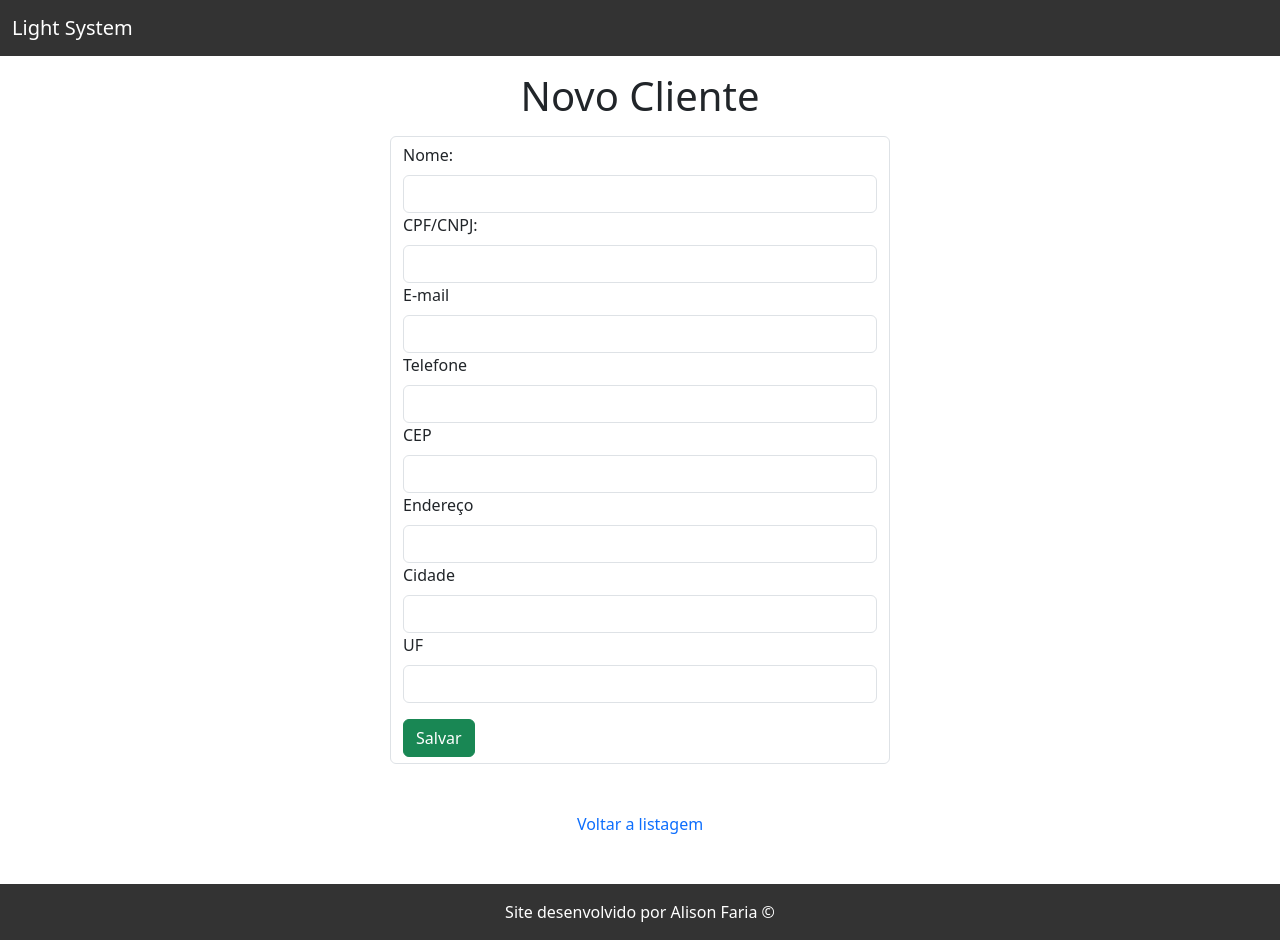
After one commit to AlisonHF/Customer-Crud-CI3, a CodeIgniter app: page /database/Cliente/insert in a window 1280 px wide. The commit adds this page. Run offline with CodeIgniter, Linux system fonts and the light colour scheme.

Commit message:
Adicionado arquivos do projeto

```diff
--- a/application/config/autoload.php
+++ b/application/config/autoload.php
@@ -58,7 +58,7 @@ $autoload['packages'] = array();
 |
 |	$autoload['libraries'] = array('user_agent' => 'ua');
 */
-$autoload['libraries'] = array();
+$autoload['libraries'] = array('database', 'session');
 
 /*
 | -------------------------------------------------------------------
@@ -89,7 +89,7 @@ $autoload['drivers'] = array();
 |
 |	$autoload['helper'] = array('url', 'file');
 */
-$autoload['helper'] = array();
+$autoload['helper'] = array('url');
 
 /*
 | -------------------------------------------------------------------
--- a/application/config/config.php
+++ b/application/config/config.php
@@ -23,7 +23,7 @@ defined('BASEPATH') OR exit('No direct script access allowed');
 | a PHP script and you can easily do that on your own.
 |
 */
-$config['base_url'] = '';
+$config['base_url'] = 'http://localhost:8080/';
 
 /*
 |--------------------------------------------------------------------------
@@ -35,7 +35,7 @@ $config['base_url'] = '';
 | variable so that it is blank.
 |
 */
-$config['index_page'] = 'index.php';
+$config['index_page'] = '';
 
 /*
 |--------------------------------------------------------------------------
@@ -387,7 +387,7 @@ $config['sess_driver'] = 'files';
 $config['sess_cookie_name'] = 'ci_session';
 $config['sess_samesite'] = 'Lax';
 $config['sess_expiration'] = 7200;
-$config['sess_save_path'] = NULL;
+$config['sess_save_path'] = sys_get_temp_dir();
 $config['sess_match_ip'] = FALSE;
 $config['sess_time_to_update'] = 300;
 $config['sess_regenerate_destroy'] = FALSE;
--- a/application/config/routes.php
+++ b/application/config/routes.php
@@ -49,6 +49,6 @@ defined('BASEPATH') OR exit('No direct script access allowed');
 | Examples:	my-controller/index	-> my_controller/index
 |		my-controller/my-method	-> my_controller/my_method
 */
-$route['default_controller'] = 'welcome';
+$route['default_controller'] = 'cliente';
 $route['404_override'] = '';
 $route['translate_uri_dashes'] = FALSE;
--- /dev/null
+++ b/application/controllers/Cliente.php
@@ -0,0 +1,93 @@
+<?php
+defined('BASEPATH') OR exit('No direct script access allowed');
+
+class Cliente extends CI_Controller {
+
+	public function __construct() {
+		parent::__construct();
+		$this->load->model("Cliente_model", "ClienteModel");
+        $this->load->library('form_validation');
+	}
+
+	public function index()
+	{
+		$data['clientes'] = $this->ClienteModel->get();
+        $view = $this->load->view('list', $data, TRUE);
+        $this->load->view('layouts/main', ['content' => $view, 'title' => 'Lista de Clientes']);
+	}
+
+	public function insert(): void
+	{
+		if ($this->input->post())
+		{
+
+            $data = [
+                'nome_razao' => $this->input->post('nome'),
+                'cpf_cnpj' => $this->input->post('cpf_cnpj'),
+                'email' => $this->input->post('email'),
+                'telefone' => $this->input->post('telefone'),
+                'cep' => $this->input->post('cep'),
+                'endereco' => $this->input->post('endereco'),
+                'cidade' => $this->input->post('cidade'),
+                'uf' => $this->input->post('uf'),
+            ];
+
+            $this->form_validation->set_rules('nome',
+                'Nome',
+                'max_lenght[2]',
+                array('max_lenght' => 'Máximo de caracteres!',
+                )
+            );
+
+            if ($this->form_validation->run() == FALSE)
+            {
+                echo validation_errors();
+            }
+            else
+            {
+                $this->ClienteModel->insert($data);
+
+                redirect('Cliente');
+            }
+
+        }
+
+		else
+		{
+			$view = $this->load->view('form', '', TRUE);
+			$this->load->view('layouts/main', ['content' => $view, 'title' => 'form cliente']);
+		}
+	}
+	public function update($id) {
+        if ($this->input->post())
+		{
+
+            $data = [
+                'nome_razao' => $this->input->post('nome'),
+                'cpf_cnpj' => $this->input->post('cpf_cnpj'),
+                'email' => $this->input->post('email'),
+                'telefone' => $this->input->post('telefone'),
+                'cep' => $this->input->post('cep'),
+                'endereco' => $this->input->post('endereco'),
+                'cidade' => $this->input->post('cidade'),
+                'uf' => $this->input->post('uf'),
+            ];
+
+			$this->ClienteModel->update($id, $data);
+			redirect('Cliente');
+        }
+
+		else
+		{
+            $data['cliente'] = $this->ClienteModel->get_by_id($id);
+            $view = $this->load->view('form', $data, TRUE);
+            $this->load->view('layouts/main', ['content' => $view, 'title' => 'Editar usuário']);
+        }
+    }
+
+    public function delete($id)
+	{
+        $this->ClienteModel->delete($id);
+        redirect('Cliente');
+	}
+}
--- /dev/null
+++ b/application/models/Cliente_model.php
@@ -0,0 +1,34 @@
+<?php
+defined('BASEPATH') OR exit('No direct script access allowed');
+
+class Cliente_model extends CI_Model {
+    public function get()
+    {
+        return $this->db->get('clientes')->result();
+    }
+
+    public function insert($data)
+    {
+        return $this->db->insert('clientes', $data);
+    }
+
+    public function update($id, $data)
+    {
+        return $this->db->where('id', $id)->update('clientes', $data);
+    }
+
+    public function delete($id)
+    {
+        return $this->db->delete('clientes', ['id' => $id]);
+    }
+
+    public function get_by_id($id)
+    {
+        return $this->db->get_where('clientes', ['id' => $id])->row();
+    }
+
+    public function get_by_cpf_cnpj($cpf_cnpj)
+    {
+        return $this->db-get_where('clientes', ['cpf_cnpj' => $cpf_cnpj])->row();
+    }
+}
--- /dev/null
+++ b/application/views/form.php
@@ -0,0 +1,38 @@
+<h1 class="titulo mt-3"><?= isset($cliente) ? 'Editar Cliente' : 'Novo Cliente' ?></h1>
+
+<?php if (isset(($_GET['msg']))): ?>
+    <div class="alert alert-danger mt-3 mb-3" role="alert">
+        <?= $_GET['msg'] ?>
+    </div>
+
+<?php endif; ?>
+
+<form method="POST" class="form-control mt-3 mb-5" id="form">
+    <label class="form-label">Nome:</label>
+    <input class="form-control type="text" name="nome" value="<?= isset($cliente) ? $cliente->nome_razao : '' ?>">
+
+    <label class="form-label">CPF/CNPJ:</label>
+    <input class="form-control type="text" name="cpf_cnpj" value="<?= isset($cliente) ? $cliente->cpf_cnpj : '' ?>" required>
+
+    <label class="form-label">E-mail</label>
+    <input class="form-control type="email" name="email" value="<?= isset($cliente) ? $cliente->email : '' ?>" required>
+
+    <label class="form-label">Telefone</label>
+    <input class="form-control type="number" name="telefone" value="<?= isset($cliente) ? $cliente->telefone : '' ?>">
+
+    <label class="form-label">CEP</label>
+    <input class="form-control type="number" id="cep" name="cep" value="<?= isset($cliente) ? $cliente->cep : '' ?>" onblur="buscarCep()" required>
+
+    <label class="form-label">Endereço</label>
+    <input class="form-control type="text" id="endereco" name="endereco" value="<?= isset($cliente) ? $cliente->endereco : '' ?>" required>
+
+    <label class="form-label">Cidade</label>
+    <input class="form-control type="text" id="cidade" name="cidade" value="<?= isset($cliente) ? $cliente->cidade : '' ?>" required>
+
+    <label class="form-label">UF</label>
+    <input class="form-control type="text" id="uf" name="uf" value="<?= isset($cliente) ? $cliente->uf : '' ?>" required>
+
+    <button class="btn btn-success mt-3" type="submit">Salvar</button>
+</form>
+
+<a href="/Cliente" class="mt-5 mb-5" id="link-create">Voltar a listagem</a>
--- a/application/views/layouts/main.php
+++ b/application/views/layouts/main.php
@@ -7,14 +7,14 @@
     <meta name="viewport" content="width=device-width, initial-scale=1.0">
     <script src="https://code.jquery.com/jquery-3.7.1.min.js" integrity="sha256-/JqT3SQfawRcv/BIHPThkBvs0OEvtFFmqPF/lYI/Cxo=" crossorigin="anonymous"></script>
     <link href="https://cdn.jsdelivr.net/npm/bootstrap@5.3.7/dist/css/bootstrap.min.css" rel="stylesheet" integrity="sha384-LN+7fdVzj6u52u30Kp6M/trliBMCMKTyK833zpbD+pXdCLuTusPj697FH4R/5mcr" crossorigin="anonymous">
-    <link href=<?= base_url('assets/styles.css'); ?> rel="stylesheet">
-    <title><?= $title ?? 'Usuários'?></title>
+    <link href="<?= base_url('assets/styles.css') ?>" rel="stylesheet">
+    <script src="<?= base_url('assets/scripts.js') ?>"></script>
 </head>
 
 <body>
     <nav class="navbar navbar-expand-lg" id="navbar" data-bs-theme="dark">
         <div class="container-fluid">
-            <a class="navbar-brand" href="#">Light System</a>
+            <a class="navbar-brand" href="/">Light System</a>
 
             <button class="navbar-toggler" type="button" data-bs-toggle="collapse" data-bs-target="#navbarNav" aria-controls="navbarNav" aria-expanded="false" aria-label="Toggle navigation">
                 <span class="navbar-toggler-icon"></span>
@@ -35,26 +35,6 @@
 
     </main>
 
-
-
-    <div class="modal" tabindex="-1">
-        <div class="modal-dialog">
-            <div class="modal-content">
-                <div class="modal-header">
-                    <h5 class="modal-title"></h5>
-                    <button type="button" class="btn-close" data-bs-dismiss="modal" aria-label="Close"></button>
-                </div>
-                <div class="modal-body">
-                    <p class="modal-text"></p>
-                </div>
-                <div class="modal-footer">
-                    <button type="button" class="btn btn-secondary" data-bs-dismiss="modal" id="modal-close">Close</button>
-                    <button type="button" class="btn btn-primary" id="modal-accept">Save changes</button>
-                </div>
-            </div>
-        </div>
-    </div>
-
     <footer id="footer">Site desenvolvido por Alison Faria &#169;</footer>
 
     <script src="https://cdn.jsdelivr.net/npm/bootstrap@5.3.7/dist/js/bootstrap.bundle.min.js" integrity="sha384-ndDqU0Gzau9qJ1lfW4pNLlhNTkCfHzAVBReH9diLvGRem5+R9g2FzA8ZGN954O5Q" crossorigin="anonymous"></script>
--- /dev/null
+++ b/assets/scripts.js
@@ -0,0 +1,48 @@
+async function buscarCep() {
+
+    cepInput = $('#cep').val();
+    resultadoDiv = $('#resultado');
+    enderecoInput = $('#endereco');
+    cidadeInput = $('#cidade');
+    ufInput = $('#uf');
+
+
+    if (!cepInput) {
+        resultadoDiv.innerHTML = '<p>Por favor, digite um CEP.</p>';
+        return;
+    }
+
+    try {
+        const response = await fetch(`https://viacep.com.br/ws/${cepInput}/json/`);
+        const data = await response.json();
+
+        if (data.erro)
+        {
+
+        }
+
+        else
+        {
+            resultadoDiv.html( `
+                <p>CEP: ${data.cep}</p>
+                <p>Logradouro: ${data.logradouro}</p>
+                <p>Bairro: ${data.bairro}</p>
+                <p>Localidade: ${data.localidade}</p>
+                <p>UF: ${data.uf}</p>
+            `
+            )
+
+            let endereco = data.logradouro + ', ' + data.bairro;
+
+            enderecoInput.val(endereco);
+            cidadeInput.val(data.localidade);
+            ufInput.val(data.uf)
+
+            console.log('Deu certo');
+        }
+    }
+    catch (error)
+    {
+        console.error("Erro ao buscar CEP:", error);
+    }
+}
--- a/assets/styles.css
+++ b/assets/styles.css
@@ -36,3 +36,11 @@ main {
     display: block;
     text-align: center;
 }
+
+.titulo {
+    text-align: center;
+}
+
+#form {
+    width: 500px;
+}
--- a/index.php
+++ b/index.php
@@ -1,5 +1,4 @@
 <?php
-
 /**
  * CodeIgniter
  *
@@ -67,9 +66,8 @@
 switch (ENVIRONMENT)
 {
 	case 'development':
-		error_reporting(-1);
+		error_reporting(E_ALL & ~E_NOTICE & ~E_DEPRECATED & ~E_STRICT); // Alterado
 		ini_set('display_errors', 1);
-		error_reporting(E_ALL & ~E_DEPRECATED & ~E_STRICT);
 	break;
 
 	case 'testing':
```
Also changed, not shown: application/controllers/UserController.php (deleted, +0 -56 lines), application/models/UserModel.php (deleted, +0 -29 lines), application/views/list.php (+30 -11 lines), application/views/user_form.php (deleted, +0 -16 lines), application/.htaccess.
